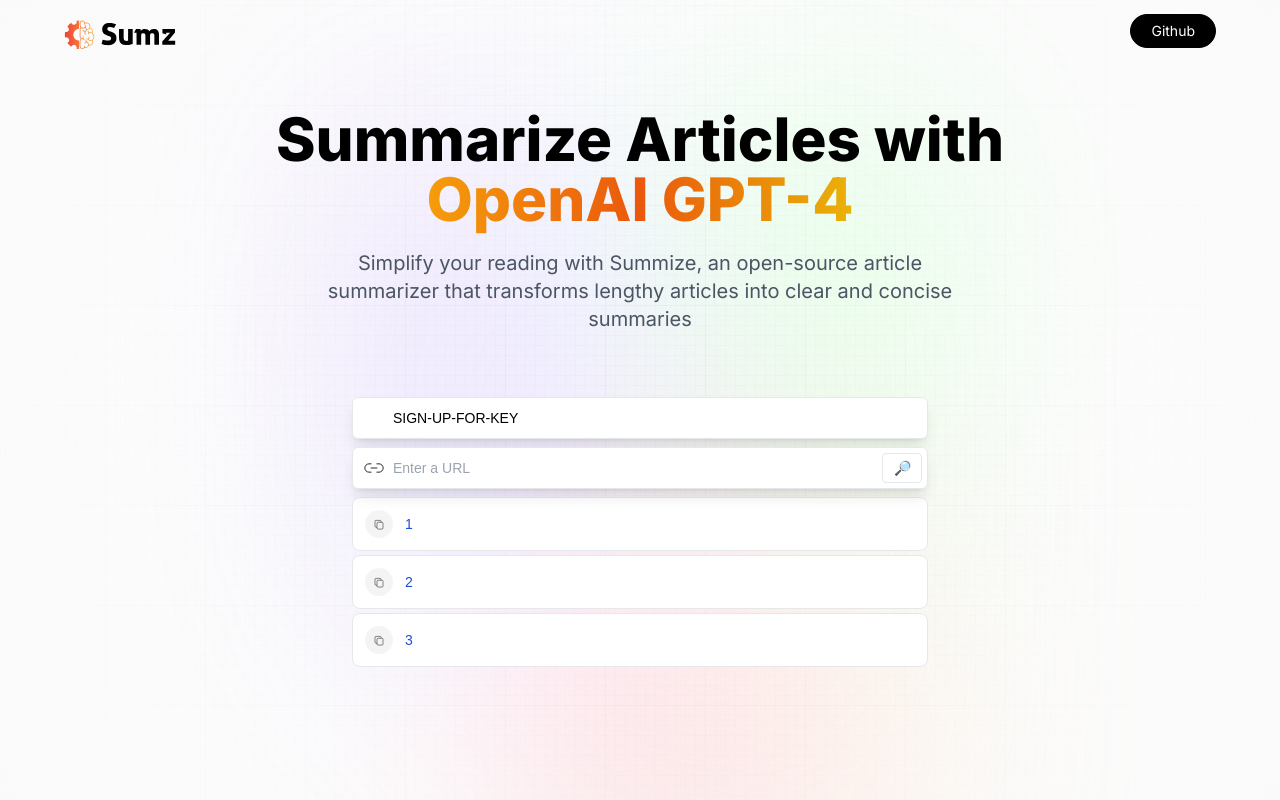
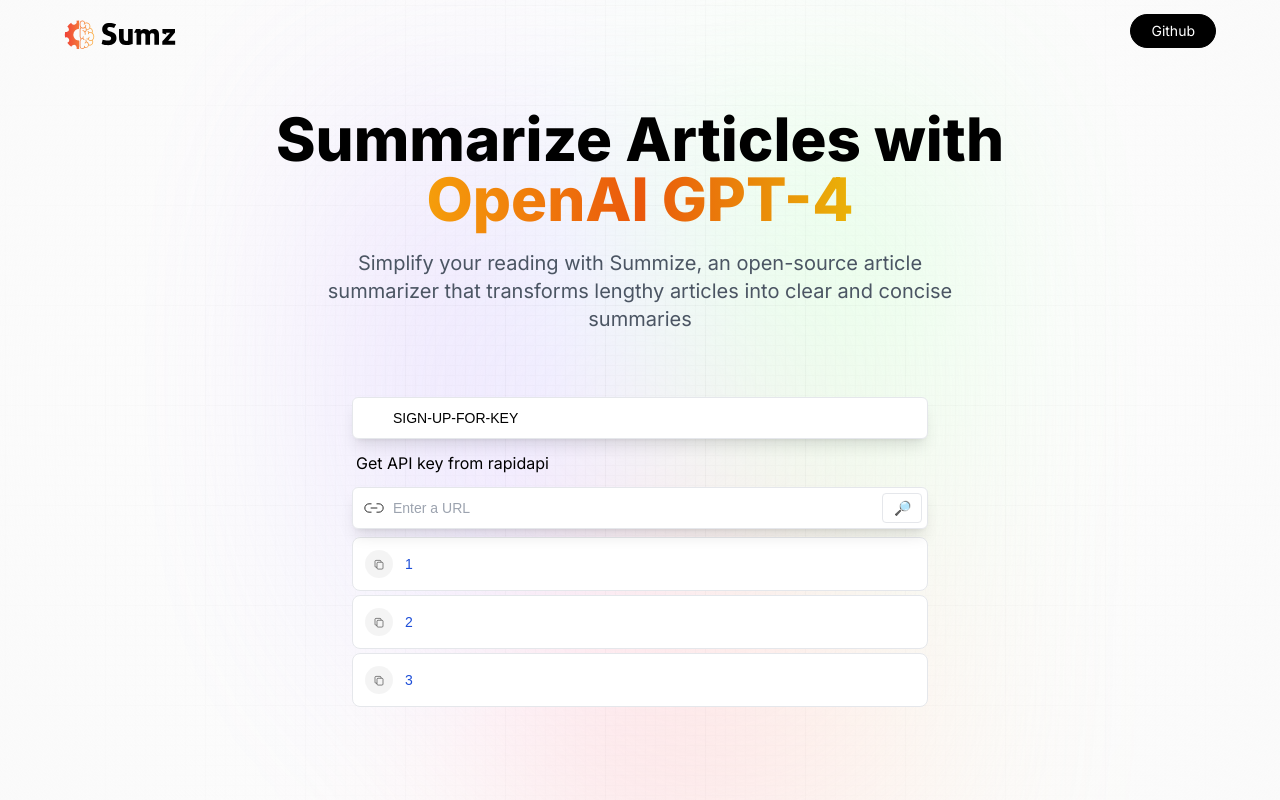
Before and after one commit to ista1024/ai-summarizer, a Next.js app: page / in a window 1280 px wide. Built offline with nearby package versions, Linux system fonts and the light colour scheme.

Commit message:
fixed uncontrolled input pass API key state to header add link to rapidapi page clean code

```diff
--- a/components/demo.tsx
+++ b/components/demo.tsx
@@ -8,7 +8,7 @@
   summary: string
 }
 
-const envRapidApiKey = process.env.RAPID_API_ARTICLE_KEY || '';
+const envRapidApiKey = process.env.RAPID_API_ARTICLE_KEY;
 
 const testArticles = [
   {
@@ -49,7 +49,6 @@
   const [getSummary, { error, isFetching }] = useLazyGetSummaryQuery()
 
   useEffect(() => {
-    console.log(rapidApiKey)
     const articles = localStorage.getItem('articles')
     if (articles) {
       const articlesFromLocalStorage = JSON.parse(articles)
@@ -60,7 +59,7 @@
 
   const handleSubmit = async (e: React.SyntheticEvent) => {
     e.preventDefault()
-    const { data } = await getSummary({ articleUrl: article.url, rapidApiKey: 'env' })
+    const { data } = await getSummary({ articleUrl: article.url, rapidApiKey })
 
     if (data?.summary) {
       const newArticle = { ...article, summary: data?.summary || '' }
@@ -86,10 +85,18 @@
           className="url_input"
           type="url"
           placeholder="Rapid Api Key"
-          value={rapidApiKey}
+          value={rapidApiKey || ''}
           onChange={(e) => setRapidApiKey(e.target.value)}
           required
         />
+        <a
+          className="m-1"
+          target="_blank"
+          href="https://rapidapi.com/restyler/api/article-extractor-and-summarizer"
+          rel="noopener noreferrer"
+        >
+          <p>Get API key from rapidapi</p>
+        </a>
         <form className="relative flex justify-center items-center"
           onSubmit={handleSubmit}>
           <Image
```
